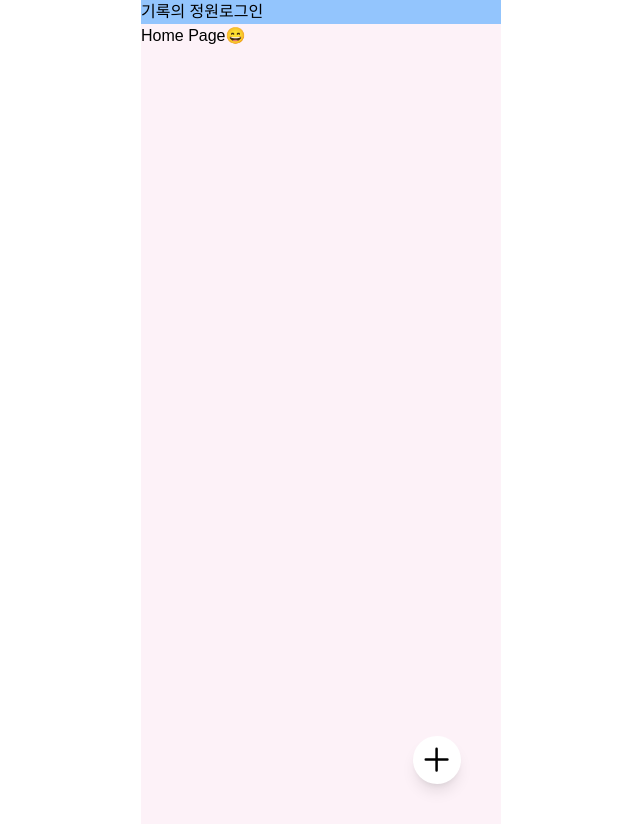
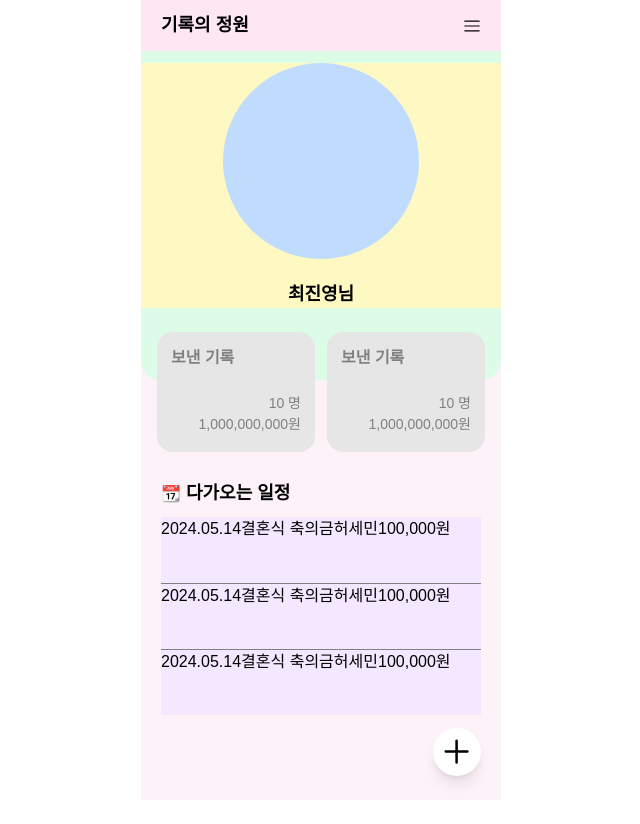
Before and after one commit to kangmin01/Garden-of-Records, a React (Create React App) app: page / in a window 1280 px wide. Shown: the whole page, without its empty margins (319-959 px from the left). After the commit the page ends 800 px from the top, so only its background shows below. Built offline with nearby package versions, Linux system fonts and the light colour scheme.

Commit message:
feat: Add styles to main page

```diff
--- a/src/App.tsx
+++ b/src/App.tsx
@@ -20,7 +20,7 @@ const App: React.FC = () => {
       {/* {isSplashVisible && <SplashScreen />} */}
       {!isSplashVisible && (
         <div className="App">
-          <Navbar />
+          {/* <Navbar /> */}
           <Outlet />
         </div>
       )}
--- /dev/null
+++ b/src/components/EventListCard.tsx
@@ -0,0 +1,10 @@
+export default function EventListCard() {
+  return (
+    <div className="h-[66px] bg-purple-100 border-solid border-y-[1px] border-gray2 first:border-y-0">
+      <span>2024.05.14</span>
+      <span>결혼식 축의금</span>
+      <span>허세민</span>
+      <span>100,000원</span>
+    </div>
+  );
+}
--- a/src/components/Navbar.tsx
+++ b/src/components/Navbar.tsx
@@ -1,13 +1,17 @@
 import { Link } from "react-router-dom";
 import HamburgerIcon from "./ui/icons/HamburgerIcon";
 
-export default function Navbar() {
+type Props = {
+  title: string;
+  icon: string;
+};
+
+export default function Navbar({ title, icon }: Props) {
   return (
     <nav className="bg-blue-300 max-w-[360px] mx-auto">
-      <Link to="/">기록의 정원</Link>
-      <Link to="/signin">로그인</Link>
+      <span>{title}</span>
       {/* react-burger-menu */}
-      {/* <HamburgerIcon /> */}
+      {icon}
     </nav>
   );
 }
--- /dev/null
+++ b/src/components/ui/FloatingButton.tsx
@@ -0,0 +1,13 @@
+import { Link } from "react-router-dom";
+import PlusIcon from "./icons/PlusIcon";
+
+export default function FloatingButton() {
+  return (
+    <Link
+      to="/event/add "
+      className="absolute bottom-6 right-5 bg-white p-1 text-[40px] rounded-full shadow-lg"
+    >
+      <PlusIcon />
+    </Link>
+  );
+}
--- a/src/pages/Home.tsx
+++ b/src/pages/Home.tsx
@@ -1,16 +1,48 @@
-import { Link } from "react-router-dom";
-import PlusIcon from "../components/ui/icons/PlusIcon";
+import HamburgerIcon from "../components/ui/icons/HamburgerIcon";
+import EventListCard from "../components/EventListCard";
+import FloatingButton from "../components/ui/FloatingButton";
 
 export default function Home() {
   return (
     <div className="bg-pink-50 max-w-[360px] mx-auto h-screen relative">
-      <h1>Home Page😄</h1>
-      <Link
-        to="/event/add "
-        className="absolute bottom-10 right-10 bg-white p-1 text-[40px] rounded-full shadow-lg"
-      >
-        <PlusIcon />
-      </Link>
+      <nav className="bg-pink-100 max-w-[360px] mx-auto flex justify-between px-5 py-3 items-center text-h1">
+        <div>기록의 정원</div>
+        <div>
+          <HamburgerIcon />
+        </div>
+      </nav>
+      <div className="bg-green-100 absolute h-[329px] w-[360px] rounded-b-[20px]"></div>
+      <div className="w-[360px] absolute">
+        <div className="bg-yellow-100 flex flex-col items-center mt-3 mb-6">
+          <div className="w-[196px] h-[196px] bg-blue-200 rounded-full"></div>
+          <span className="text-h1 mt-[22px]">최진영님</span>
+        </div>
+        <div className="flex justify-between px-4">
+          <div className="flex flex-col w-[158px] h-[120px] p-3.5 text-gray2 bg-gray0 rounded-2xl">
+            <span className="mb-[23px] text-h2">보낸 기록</span>
+            <span className="text-right text-p">10 명</span>
+            <span className="text-right text-p">1,000,000,000원</span>
+          </div>
+          <div className="flex flex-col w-[158px] h-[120px] p-3.5 text-gray2 bg-gray0 rounded-2xl">
+            <span className="mb-[23px] text-h2">보낸 기록</span>
+            <span className="text-right text-p">10 명</span>
+            <span className="text-right text-p">1,000,000,000원</span>
+          </div>
+        </div>
+      </div>
+      <div className="pt-[429px] w-full px-5">
+        <div className="mb-2.5">
+          <span>📆</span>
+          <span className="text-h1"> 다가오는 일정</span>
+        </div>
+        <section className="divide-y-[1px]">
+          {/* <section className="divide-y-[1px] h-[330px] overflow-scroll"> */}
+          <EventListCard />
+          <EventListCard />
+          <EventListCard />
+        </section>
+      </div>
+      <FloatingButton />
     </div>
   );
 }
```
